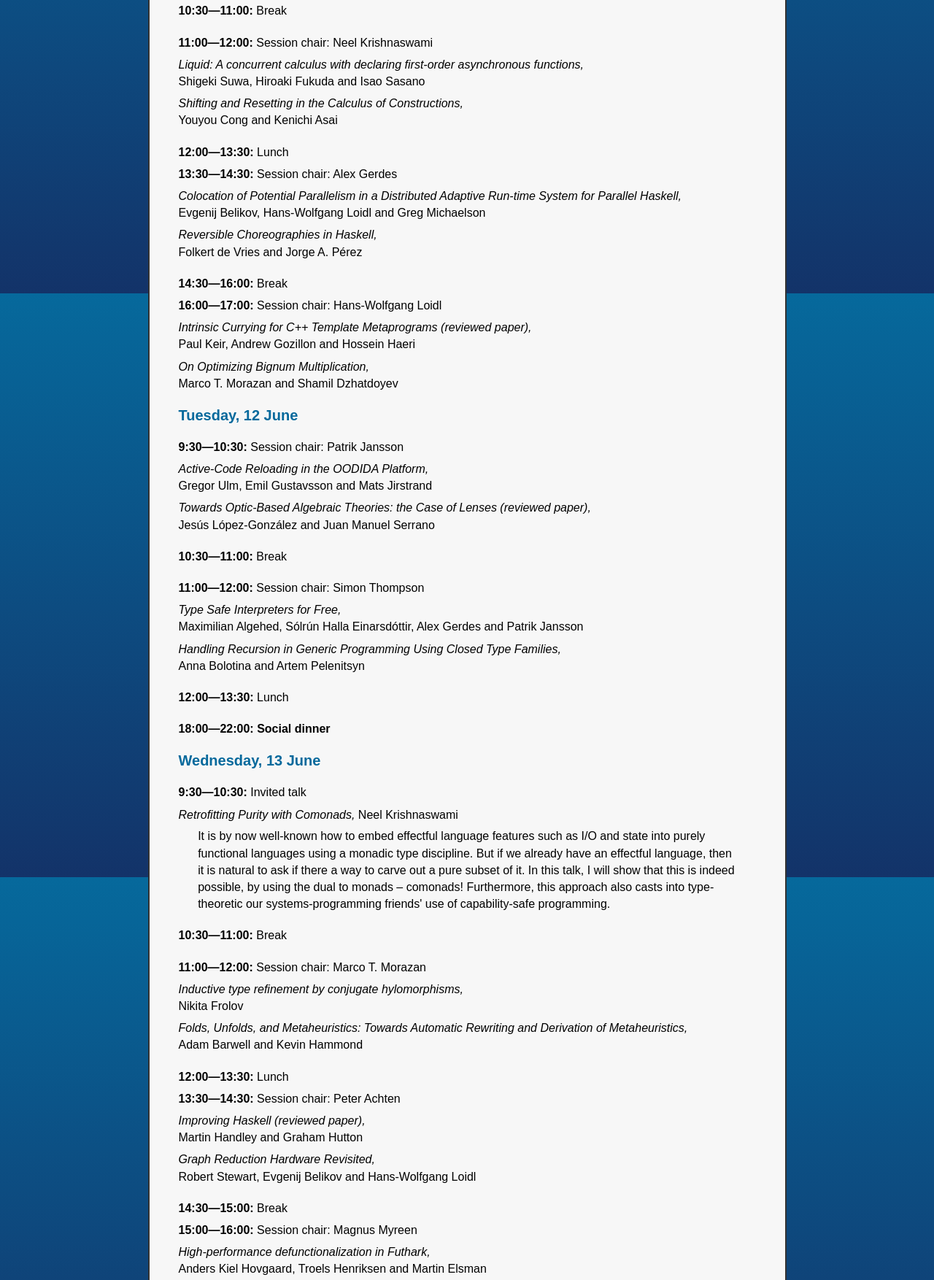
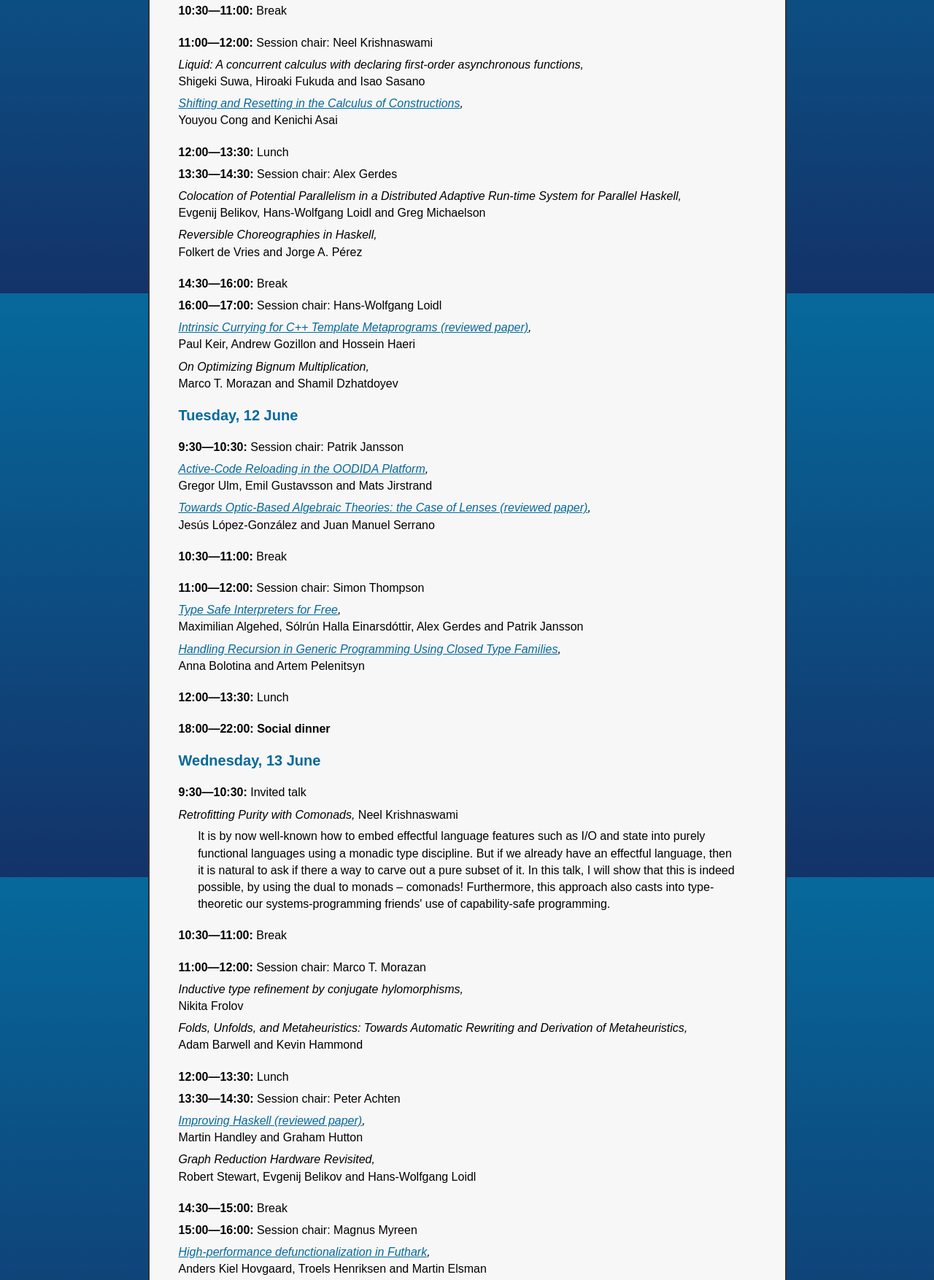
Before and after one commit to michalpalka/tfp-2018-website, a plain HTML site: page program.html in a window 1280 px wide. Shown: the part 398-2152 px from the top of the page at 73% size. Drawn offline with Linux system fonts and the light colour scheme.

Commit message:
Fix slides and change tense to present

```diff
--- a/program.html
+++ b/program.html
@@ -31,7 +31,7 @@
 <span class=schedule-time>9:30&mdash;10:30:</span> Invited talk
 </div>
 <div class=session-paper>
-<span class=paper-title-s2><a href="Simon_Thompson_talk.pdf">Refactoring reflected</a>,</span> <span class=paper-authors>Simon Thompson</span>
+<span class=paper-title-s2><a href="slides/Simon_Thompson.pdf">Refactoring reflected</a>,</span> <span class=paper-authors>Simon Thompson</span>
 <span class=abstract>
 The team at Kent have built tools for refactoring programs in Haskell, Erlang
 and, most recently, OCaml. This talk will reflect on what we have learned in
@@ -55,7 +55,7 @@ work.
 <span class=paper-title-s>Liquid: A concurrent calculus with declaring first-order asynchronous functions,</span> <span class=paper-authors>Shigeki Suwa, Hiroaki Fukuda and Isao Sasano</span>
 </div>
 <div class=session-paper>
-<span class=paper-title-s>Shifting and Resetting in the Calculus of Constructions,</span> <span class=paper-authors>Youyou Cong and Kenichi Asai</span>
+<span class=paper-title-s><a href="slides/Youyou_Cong.pdf">Shifting and Resetting in the Calculus of Constructions</a>,</span> <span class=paper-authors>Youyou Cong and Kenichi Asai</span>
 </div>
 
 
@@ -83,7 +83,7 @@ work.
 <span class=schedule-time>16:00&mdash;17:00:</span> Session chair: Hans-Wolfgang Loidl<br/>
 </div>
 <div class=session-paper>
-<span class=paper-title-s>Intrinsic Currying for C++ Template Metaprograms (reviewed paper),</span> <span class=paper-authors>Paul Keir, Andrew Gozillon and Hossein Haeri</span>
+<span class=paper-title-s><a href="slides/Paul_Keir.pdf">Intrinsic Currying for C++ Template Metaprograms (reviewed paper)</a>,</span> <span class=paper-authors>Paul Keir, Andrew Gozillon and Hossein Haeri</span>
 </div>
 <div class=session-paper>
 <span class=paper-title-s>On Optimizing Bignum Multiplication,</span> <span class=paper-authors>Marco T. Morazan and Shamil Dzhatdoyev</span>
@@ -98,10 +98,10 @@ work.
 </div>
 
 <div class=session-paper>
-<span class=paper-title-s>Active-Code Reloading in the OODIDA Platform,</span> <span class=paper-authors>Gregor Ulm, Emil Gustavsson and Mats Jirstrand</span>
+<span class=paper-title-s><a href="slides/Gregor_Ulm.pdf">Active-Code Reloading in the OODIDA Platform</a>,</span> <span class=paper-authors>Gregor Ulm, Emil Gustavsson and Mats Jirstrand</span>
 </div>
 <div class=session-paper>
-<span class=paper-title-s>Towards Optic-Based Algebraic Theories: the Case of Lenses (reviewed paper),</span> <span class=paper-authors>Jesús López-González and Juan Manuel Serrano</span>
+<span class=paper-title-s><a href="https://docs.google.com/presentation/d/18a7uNM3qPTsAumWlk0cnQ12OTirdEz18cpEBTITbmTc/edit?usp=sharing">Towards Optic-Based Algebraic Theories: the Case of Lenses (reviewed paper)</a>,</span> <span class=paper-authors>Jesús López-González and Juan Manuel Serrano</span>
 </div>
 
 
@@ -115,10 +115,10 @@ work.
 </div>
 
 <div class=session-paper>
-<span class=paper-title-s>Type Safe Interpreters for Free,</span> <span class=paper-authors>Maximilian Algehed, Sólrún Halla Einarsdóttir, Alex Gerdes and Patrik Jansson</span>
+<span class=paper-title-s><a href="slides/Patrik_Jansson.pdf">Type Safe Interpreters for Free</a>,</span> <span class=paper-authors>Maximilian Algehed, Sólrún Halla Einarsdóttir, Alex Gerdes and Patrik Jansson</span>
 </div>
 <div class=session-paper>
-<span class=paper-title-s>Handling Recursion in Generic Programming Using Closed Type Families,</span> <span class=paper-authors>Anna Bolotina and Artem Pelenitsyn</span>
+<span class=paper-title-s><a href="slides/Anna_Bolotina.pdf">Handling Recursion in Generic Programming Using Closed Type Families</a>,</span> <span class=paper-authors>Anna Bolotina and Artem Pelenitsyn</span>
 </div>
 
 
@@ -179,7 +179,7 @@ programming.
 <span class=schedule-time>13:30&mdash;14:30:</span> Session chair: Peter Achten<br/>
 </div>
 <div class=session-paper>
-<span class=paper-title-s>Improving Haskell (reviewed paper),</span> <span class=paper-authors>Martin Handley and Graham Hutton</span>
+<span class=paper-title-s><a href="slides/Martin_Handley.pdf">Improving Haskell (reviewed paper)</a>,</span> <span class=paper-authors>Martin Handley and Graham Hutton</span>
 </div>
 <div class=session-paper>
 <span class=paper-title-s>Graph Reduction Hardware Revisited,</span> <span class=paper-authors>Robert Stewart, Evgenij Belikov and Hans-Wolfgang Loidl</span>
@@ -195,7 +195,7 @@ programming.
 <span class=schedule-time>15:00&mdash;16:00:</span> Session chair: Magnus Myreen<br/>
 </div>
 <div class=session-paper>
-<span class=paper-title-s>High-performance defunctionalization in Futhark,</span> <span class=paper-authors>Anders Kiel Hovgaard, Troels Henriksen and Martin Elsman</span>
+<span class=paper-title-s><a href="slides/Anders_Kiel_Hovgaard.pdf">High-performance defunctionalization in Futhark</a>,</span> <span class=paper-authors>Anders Kiel Hovgaard, Troels Henriksen and Martin Elsman</span>
 </div>
 <div class=session-paper>
 <span class=paper-title-s>Strategic Skeleton Composition with Location Aware Remote Data,</span> <span class=paper-authors>Lukas Immanuel Schiller</span>
```
Also changed, not shown: excursion.html (+1 -1 lines), index.html (+2 -2 lines), excursion.txt, index.txt, program.txt.
